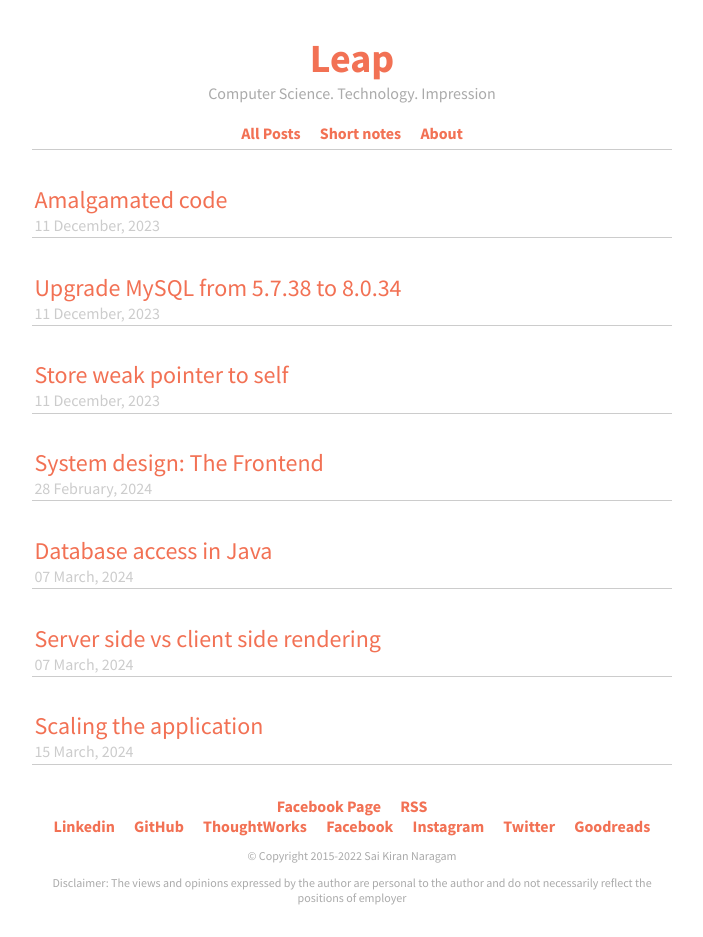
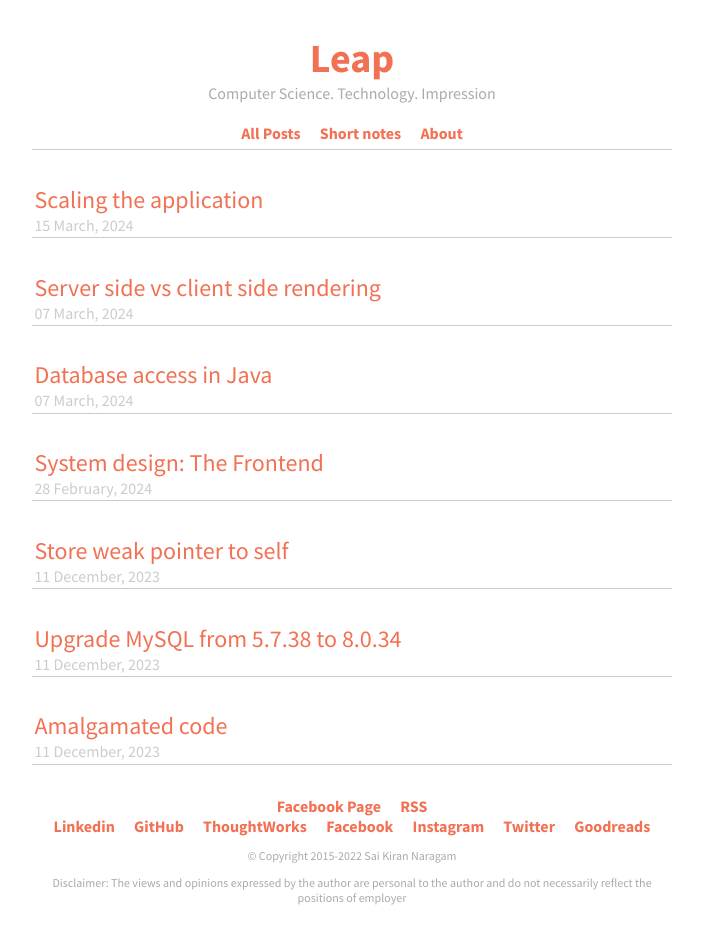
Before and after one commit to nsaikiran/impression, a Jekyll site: the page built from short_notes.html, in a window 1280 px wide. Shown: the whole page, without its empty margins (288-991 px from the left). Built offline with Jekyll 4.4.1, drawn with Linux system fonts in a browser that asks for light colours.

Commit message:
reverse short notes

```diff
--- a/short_notes.html
+++ b/short_notes.html
@@ -4,7 +4,8 @@ permalink: short-notes
 ---
 <section>
     <ul class="post-list">
-        {% for post in site.short_notes | reverse %}
+        {% assign posts = site.short_notes | reverse %}
+        {% for post in posts %}
         <li>
             <a class="post-item" href="{{ post.url | relative_url }}">
                 <div class="post-title">{{ post.title }}</div>
```
